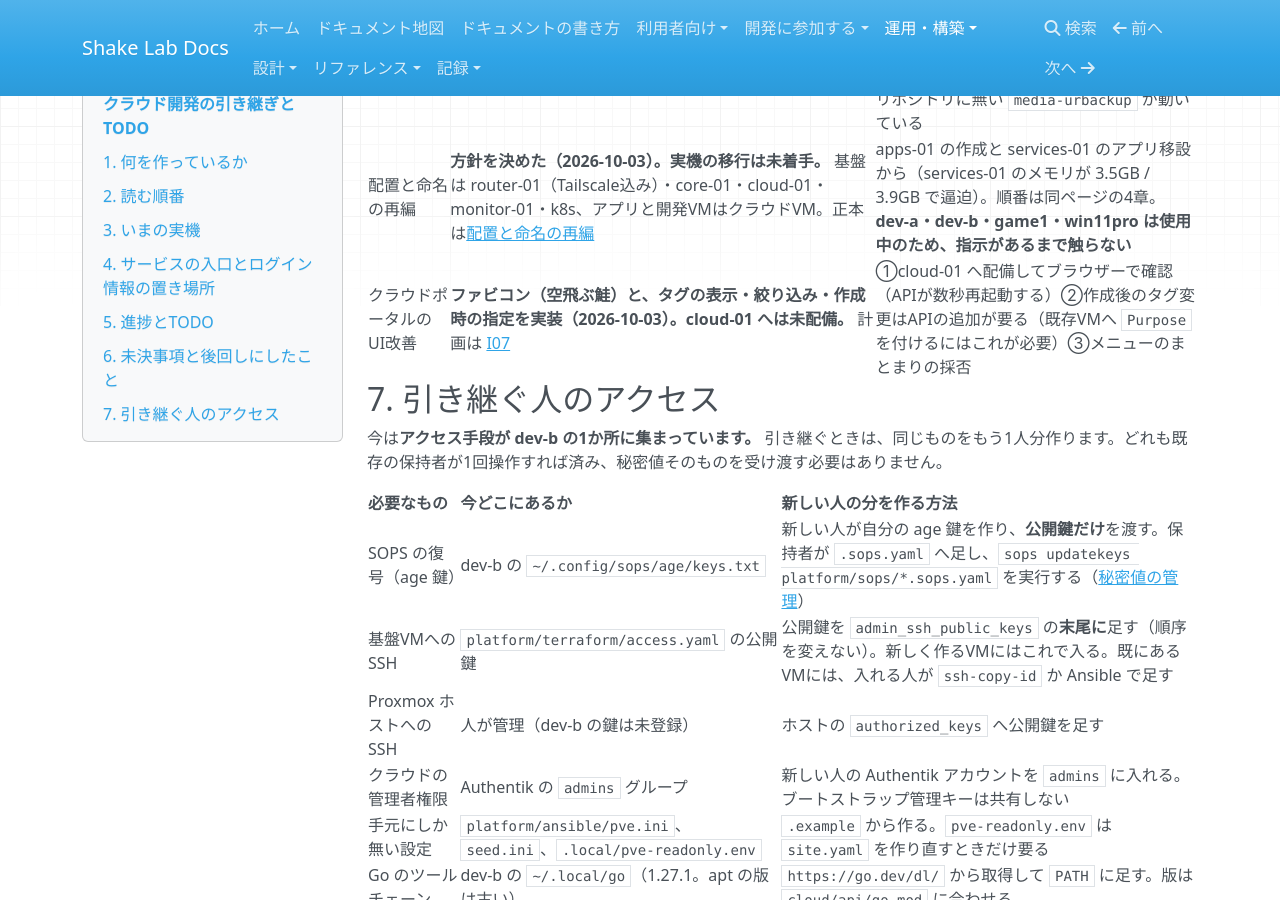
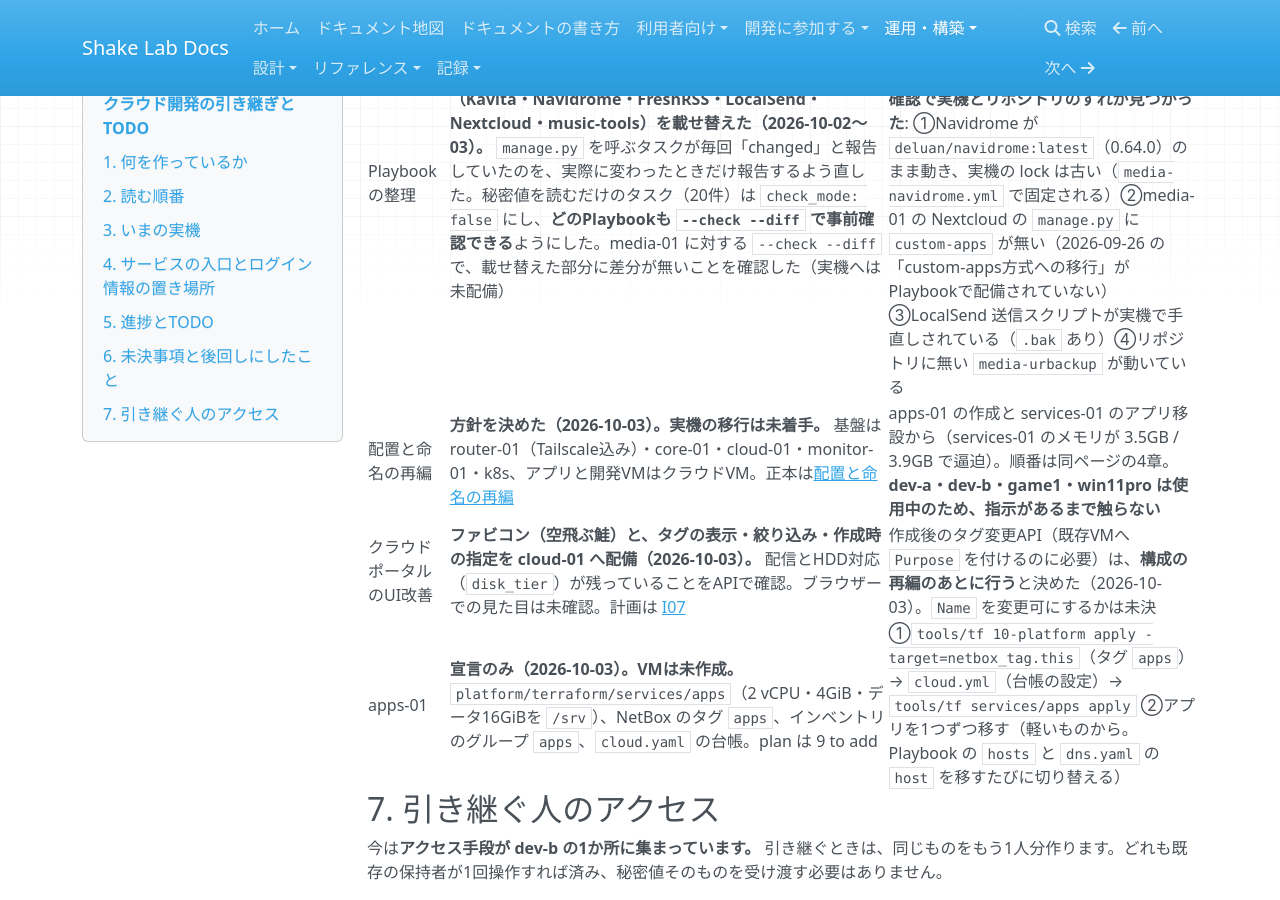
Before and after one commit to rurutheGeek/shake-cloud, an MkDocs documentation site: the page built from docs/operations/handover.md, in a window 1280 px wide and 900 px high, scrolled down 19558 px. Built offline with MkDocs 1.6.1, drawn with Linux system fonts in a browser that asks for light colours; nearby versions of some CDN libraries; a script that is not in the unit is left out; some of the changed text lies outside the part shown.

Commit message:
feat(apps-01): 利用者向けアプリの置き場になるクラウドVMを宣言する
services-01に同居しているアプリの移設先。2 vCPU・4GiB・データ16GiBを/srv。NetBoxのタグとインベントリのグループapps、台帳の設定を足す。VMは未作成。

インベントリの統一を実機で切り替えたこと、ポータルを配備したことを台帳へ記録する。

Co-Authored-By: Claude Opus 5.5 <noreply@anthropic.com>

```diff
--- a/docs/operations/handover.md
+++ b/docs/operations/handover.md
@@ -238,11 +238,12 @@ sops --decrypt platform/sops/pve-users.sops.yaml
 | Nextcloud MCP の実データ確認 | 人間の Nextcloud アカウントでの実データ確認（タグ編集→同期タイマー→Navidrome 反映、大きい zip の解凍、MOVE での fileid 維持、tag-api のトークン付き呼び出し）は未了 | 確認までは動作確認済みと書かない（[A06](../development/A06-nextcloud-mcp.md#design-decisions)） |
 | 依存更新の自動化 | **設定を追加（2026-10-02）**: `renovate.json`（週次・自動マージなし）とCIの `govulncheck`・`ruff`・`shellcheck`。👤 RenovateのGitHub Appをリポジトリへ入れるまでPRは作られない | `compose.lock.yaml` のdigestはRenovateの対象外。更新はリポジトリのlockを書き換えて配り直す |
 | イメージのdigest固定 | **monitoring・home-assistant・eufy-security-ws の配備先lockをリポジトリへ取り込んだ（2026-10-02。稼働中のdigestと同一で、実機は変更していない）。** 残る例外は `romm`（game1へ構成管理の鍵で入れない）と `pokemon-ai/ollama`（配備先を未確認） | 例外は `tests/test_image_locks.py` の `UNPINNED`。増やさない |
-| インベントリの統一 | **コードを追加（2026-10-02）。実機への切替は未実施。** クラウドAPIが自分のVMをNetBoxの仮想マシンとして登録し（`cloud/api/internal/compute/ledger.go`。状態が変わったらすぐ、加えて15分ごと。稼働中だけ `active`）、Ansibleは NetBox の動的インベントリ1本で対象を見つける。グループは `cloud.yaml` の `ledger.tags_by_name`（VM名→タグ）で決め、VM自身のタグでは決めない。services-01 は `10-platform` が台帳へ載せ、共有サービスのPlaybookは `hosts: services` に変えた | 切替は ①`tools/tf 10-platform apply` ②`cloud.yml` ③`ansible-inventory --graph` で確認（[サービスの置き場所](services.md#inventory)）。**`10-platform` の plan には今回と無関係の未適用差分が9件ある**（`access.yaml` に足したSSH鍵が6台へ未反映、dev-b のballoon下限、k8sの説明文）。切替後に `inventory.cloud.py`・`cloud-inventory.yml`・`monitor.ini` を削除する。`pve.ini` は残る |
+| インベントリの統一 | **実機を切り替えた（2026-10-03）。** cloud-01 を main の版で配備してクラウドAPIが台帳への登録を始め、`10-platform` は NetBox のタグ3つと services-01 の台帳**だけ**を `-target` で適用した（順番が逆になり、タグを作るまでの数分、台帳同期が警告を出した）。**`10-platform` の全体 apply はしていない**: plan に dev-a・dev-b・k8s・probe-01・storage-s3 の `initialization` の差分（in-place）が出ており、使用中のVMに触れるため。コードは 2026-10-02 に追加。 クラウドAPIが自分のVMをNetBoxの仮想マシンとして登録し（`cloud/api/internal/compute/ledger.go`。状態が変わったらすぐ、加えて15分ごと。稼働中だけ `active`）、Ansibleは NetBox の動的インベントリ1本で対象を見つける。グループは `cloud.yaml` の `ledger.tags_by_name`（VM名→タグ）で決め、VM自身のタグでは決めない。services-01 は `10-platform` が台帳へ載せ、共有サービスのPlaybookは `hosts: services` に変えた | 切替は ①`tools/tf 10-platform apply` ②`cloud.yml` ③`ansible-inventory --graph` で確認（[サービスの置き場所](services.md#inventory)）。**`10-platform` の plan には今回と無関係の未適用差分が9件ある**（`access.yaml` に足したSSH鍵が6台へ未反映、dev-b のballoon下限、k8sの説明文）。切替後に `inventory.cloud.py`・`cloud-inventory.yml`・`monitor.ini` を削除する。`pve.ini` は残る |
 | HTTPSの入口 | **コードを追加（2026-10-02）。実機への切替は未実施**（`dns.yaml` の `edge.backends` は空で、5台とも従来どおり自分で証明書を取っている）。入口は services-01。各ホストの Caddy は内部CAの証明書で入口からの中継を受け、Cloudflare のトークンを持たなくなる | 切替は monitor-01 → media-01 → cloud-01 → identity の順に1台ずつ（[手順](edge.md)）。**インベントリの統一が先。** 1台につき数分つながらない時間がある。トークンは入口・Proxmoxホスト・k8sのcert-managerに残る |
 | Playbookの整理 | **共通ロール `compose_stack` を追加し、media系6本（Kavita・Navidrome・FreshRSS・LocalSend・Nextcloud・music-tools）を載せ替えた（2026-10-02〜03）。** `manage.py` を呼ぶタスクが毎回「changed」と報告していたのを、実際に変わったときだけ報告するよう直した。秘密値を読むだけのタスク（20件）は `check_mode: false` にし、**どのPlaybookも `--check --diff` で事前確認できる**ようにした。media-01 に対する `--check --diff` で、載せ替えた部分に差分が無いことを確認した（実機へは未配備） | 残りは Home Assistant・eufy-security-ws（`.env` を行単位で収束させる形なので載せ替えない）と、ロール側（librespeed・vaultwarden など）の共通化、`manage.py` 19本の共通部分の集約。**同じ確認で実機とリポジトリのずれが見つかった**: ①Navidrome が `deluan/navidrome:latest`（0.64.0）のまま動き、実機の lock は古い（`media-navidrome.yml` で固定される）②media-01 の Nextcloud の `manage.py` に `custom-apps` が無い（2026-09-26 の「custom-apps方式への移行」がPlaybookで配備されていない）③LocalSend 送信スクリプトが実機で手直しされている（`.bak` あり）④リポジトリに無い `media-urbackup` が動いている |
 | 配置と命名の再編 | **方針を決めた（2026-10-03）。実機の移行は未着手。** 基盤は router-01（Tailscale込み）・core-01・cloud-01・monitor-01・k8s、アプリと開発VMはクラウドVM。正本は[配置と命名の再編](../architecture/placement-naming.md) | apps-01 の作成と services-01 のアプリ移設から（services-01 のメモリが 3.5GB / 3.9GB で逼迫）。順番は同ページの4章。**dev-a・dev-b・game1・win11pro は使用中のため、指示があるまで触らない** |
-| クラウドポータルのUI改善 | **ファビコン（空飛ぶ鮭）と、タグの表示・絞り込み・作成時の指定を実装（2026-10-03）。cloud-01 へは未配備。** 計画は [I07](../development/I07-portal-ui.md) | ①cloud-01 へ配備してブラウザーで確認（APIが数秒再起動する）②作成後のタグ変更はAPIの追加が要る（既存VMへ `Purpose` を付けるにはこれが必要）③メニューのまとまりの採否 |
+| クラウドポータルのUI改善 | **ファビコン（空飛ぶ鮭）と、タグの表示・絞り込み・作成時の指定を cloud-01 へ配備（2026-10-03）。** 配信とHDD対応（`disk_tier`）が残っていることをAPIで確認。ブラウザーでの見た目は未確認。計画は [I07](../development/I07-portal-ui.md) | 作成後のタグ変更API（既存VMへ `Purpose` を付けるのに必要）は、**構成の再編のあとに行う**と決めた（2026-10-03）。`Name` を変更可にするかは未決 |
+| apps-01 | **宣言のみ（2026-10-03）。VMは未作成。** `platform/terraform/services/apps`（2 vCPU・4GiB・データ16GiBを `/srv`）、NetBox のタグ `apps`、インベントリのグループ `apps`、`cloud.yaml` の台帳。plan は 9 to add | ①`tools/tf 10-platform apply -target=netbox_tag.this`（タグ `apps`）→ `cloud.yml`（台帳の設定）→ `tools/tf services/apps apply` ②アプリを1つずつ移す（軽いものから。Playbook の `hosts` と `dns.yaml` の `host` を移すたびに切り替える） |
 
 ## 7. 引き継ぐ人のアクセス
 
```
Also changed, not shown: docs/operations/services.md (+1 -1 lines), platform/terraform/services/README.md (+1 -1 lines), platform/terraform/services/apps/README.md (added, +17 -0 lines), 9 other files.
